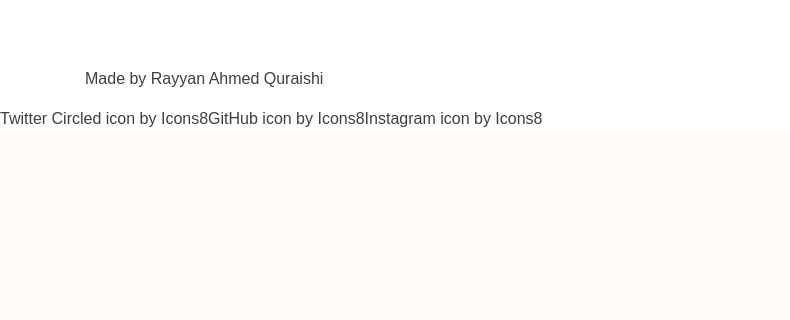
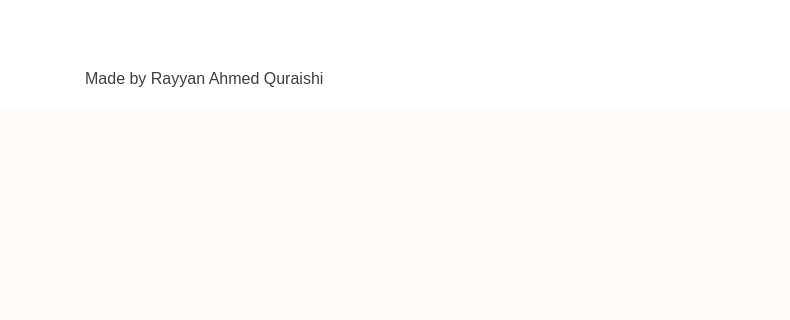
Before and after one commit to rayyanQ/2DayRule, a Gatsby site: page / in a window 1280 px wide. Shown: the part 2022-2342 px from the top of the page, 0-790 px from the left. Built offline with nearby package versions, Linux system fonts and the light colour scheme; Gatsby itself is replaced by a stand-in of ours.

Commit message:
temporarily removed attributions from footer

```diff
--- a/src/components/footer.js
+++ b/src/components/footer.js
@@ -17,9 +17,9 @@ const Footer = ({ siteTitle }) => (
         <Link className="pl-4">About</Link>
       </span>
     </div>
-    <a href="https://icons8.com/icon/114450/twitter-circled">Twitter Circled icon by Icons8</a>
+    {/*<a href="https://icons8.com/icon/114450/twitter-circled">Twitter Circled icon by Icons8</a>
     <a href="https://icons8.com/icon/AZOZNnY73haj/github">GitHub icon by Icons8</a>
-    <a href="https://icons8.com/icon/Xy10Jcu1L2Su/instagram">Instagram icon by Icons8</a>
+<a href="https://icons8.com/icon/Xy10Jcu1L2Su/instagram">Instagram icon by Icons8</a>*/}
   </footer>
 )
 
```
